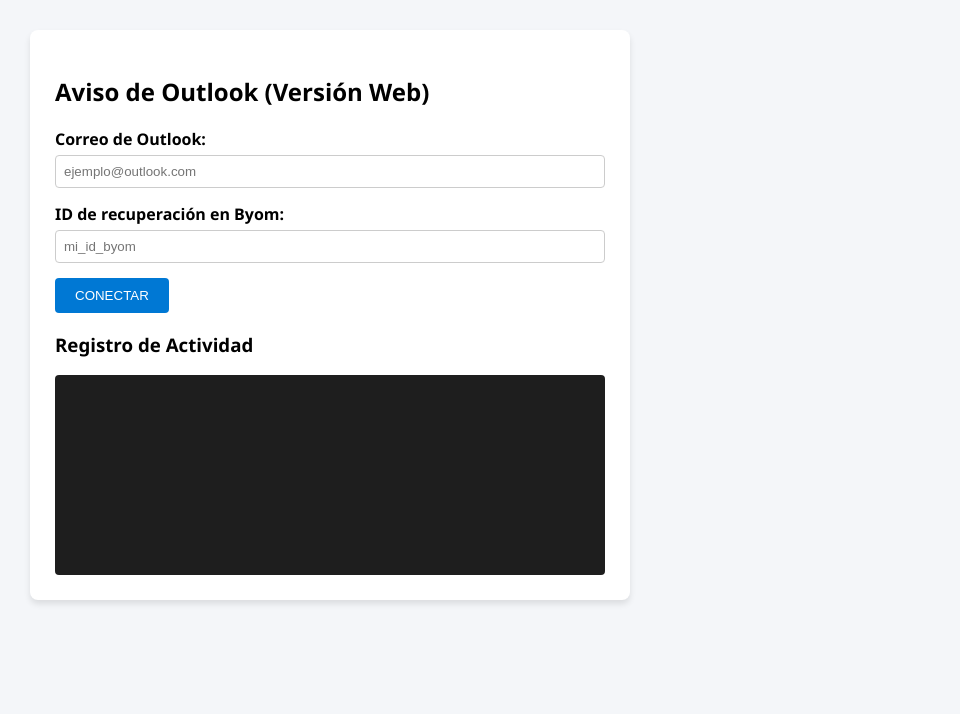
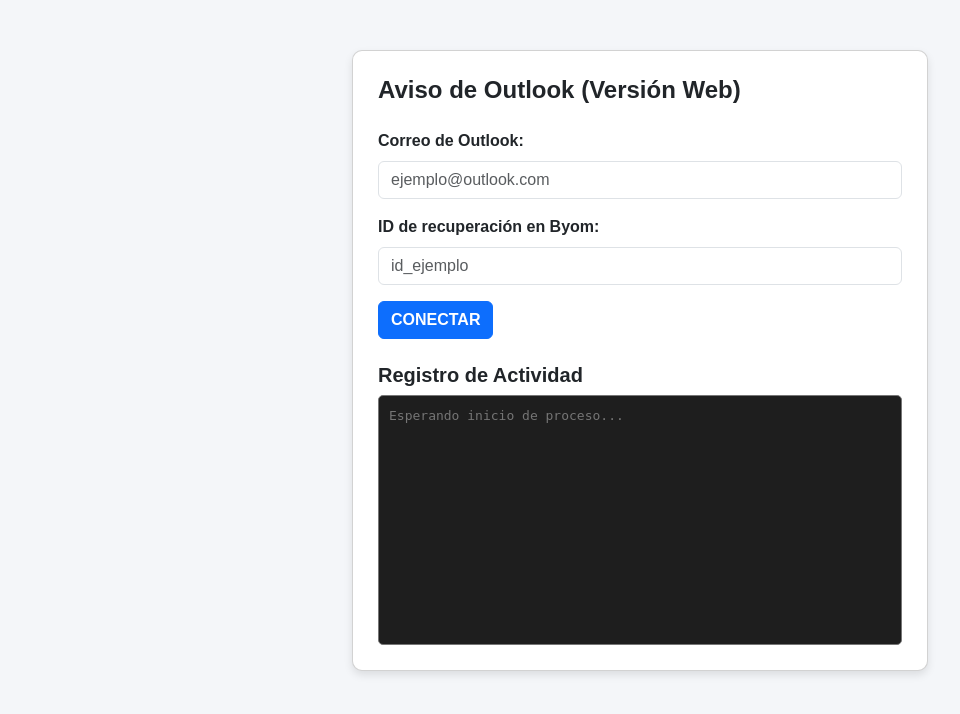
Before and after one commit to rolmerdiaz/RolmerAPP, a Flask app: page / in a window 1280 px wide. Shown: the top 714 px of the page, without its empty margins (0-960 px from the left). Run offline with Flask 3, Linux system fonts and the light colour scheme; some libraries are stand-ins or nearby versions.

Commit message:
Update index.html

```diff
--- a/templates/index.html
+++ b/templates/index.html
@@ -2,61 +2,89 @@
 <html lang="es">
 <head>
     <meta charset="UTF-8">
-    <title>Aviso de Outlook Web</title>
-    <script src="https://cdn.socket.io/4.5.4/socket.io.min.js"></script>
+    <meta name="viewport" content="width=device-width, initial-scale=1.0">
+    <title>Aviso de Outlook (Versión Web)</title>
+    <link href="https://cdn.jsdelivr.net/npm/bootstrap@5.3.0/dist/css/bootstrap.min.css" rel="stylesheet">
+    <!-- Carga de Socket.IO -->
+    <script src="https://cdn.socket.io/4.6.0/socket.io.min.js"></script>
     <style>
-        body { font-family: 'Segoe UI', Tahoma, Geneva, Verdana, sans-serif; margin: 30px; background-color: #f4f6f9; }
-        .card { background: white; padding: 25px; border-radius: 8px; max-width: 550px; box-shadow: 0 4px 6px rgba(0,0,0,0.1); }
-        .form-group { margin-bottom: 15px; }
-        label { display: block; font-weight: bold; margin-bottom: 5px; }
-        input[type="text"] { width: 100%; padding: 8px; box-sizing: border-box; border: 1px solid #ccc; border-radius: 4px; }
-        button { background-color: #0078d4; color: white; padding: 10px 20px; border: none; border-radius: 4px; cursor: pointer; }
-        button:hover { background-color: #005a9e; }
-        #logArea { width: 100%; height: 200px; background: #1e1e1e; color: #00ff00; font-family: monospace; padding: 10px; box-sizing: border-box; overflow-y: scroll; border-radius: 4px; margin-top: 15px; }
+        body {
+            background-color: #f4f6f9;
+            font-family: Arial, sans-serif;
+        }
+        .container {
+            max-width: 600px;
+            margin-top: 50px;
+        }
+        .card {
+            padding: 25px;
+            border-radius: 10px;
+            box-shadow: 0 4px 8px rgba(0,0,0,0.1);
+        }
+        #log-box {
+            background-color: #1e1e1e;
+            color: #00ff00;
+            font-family: monospace;
+            font-size: 13px;
+            height: 250px;
+            resize: none;
+            width: 100%;
+            padding: 10px;
+            border-radius: 5px;
+        }
     </style>
 </head>
 <body>
 
-<div class="card">
-    <h2>Aviso de Outlook (Versión Web)</h2>
+<div class="container">
+    <div class="card">
+        <h4 class="fw-bold mb-4">Aviso de Outlook (Versión Web)</h4>
 
-    <div class="form-group">
-        <label>Correo de Outlook:</label>
-        <input type="text" id="correo" placeholder="ejemplo@outlook.com">
+        <form id="bot-form">
+            <div class="mb-3">
+                <label for="correo" class="form-label fw-bold">Correo de Outlook:</label>
+                <input type="email" id="correo" class="form-control" placeholder="ejemplo@outlook.com" required>
+            </div>
+
+            <div class="mb-3">
+                <label for="id_recuperacion" class="form-label fw-bold">ID de recuperación en Byom:</label>
+                <input type="text" id="id_recuperacion" class="form-control" placeholder="id_ejemplo" required>
+            </div>
+
+            <button type="submit" id="btn-conectar" class="btn btn-primary fw-bold">CONECTAR</button>
+        </form>
+
+        <h5 class="fw-bold mt-4">Registro de Actividad</h5>
+        <textarea id="log-box" readonly placeholder="Esperando inicio de proceso..."></textarea>
     </div>
-
-    <div class="form-group">
-        <label>ID de recuperación en Byom:</label>
-        <input type="text" id="byom_id" placeholder="mi_id_byom">
-    </div>
-
-    <button onclick="iniciar()">CONECTAR</button>
-
-    <h3>Registro de Actividad</h3>
-    <div id="logArea"></div>
 </div>
 
 <script>
+    // Inicializar conexión WebSocket
     const socket = io();
 
-    socket.on('nuevo_log', function(data) {
-        const logArea = document.getElementById('logArea');
-        logArea.innerHTML += data.mensaje + '<br>';
-        logArea.scrollTop = logArea.scrollHeight;
+    const form = document.getElementById('bot-form');
+    const logBox = document.getElementById('log-box');
+
+    // Escuchar eventos de log desde el servidor en tiempo real
+    socket.on('log_event', function(msg) {
+        logBox.value += msg.data + '\n';
+        logBox.scrollTop = logBox.scrollHeight;
     });
 
-    function iniciar() {
+    // Enviar formulario mediante Socket.IO al servidor
+    form.addEventListener('submit', function(e) {
+        e.preventDefault();
         const correo = document.getElementById('correo').value;
-        const byom_id = document.getElementById('byom_id').value;
+        const id_recuperacion = document.getElementById('id_recuperacion').value;
 
-        if (!correo || !byom_id) {
-            alert('Por favor completa ambos campos.');
-            return;
-        }
+        logBox.value = '=== INICIANDO PROCESO ===\n';
 
-        document.getElementById('logArea').innerHTML = '';
-        socket.emit('iniciar_proceso', { correo: correo, byom_id: byom_id });
-    }
+        socket.emit('iniciar_bot', {
+            correo: correo,
+            id_recuperacion: id_recuperacion
+        });
+    });
 </script>
 
 </body>
```
